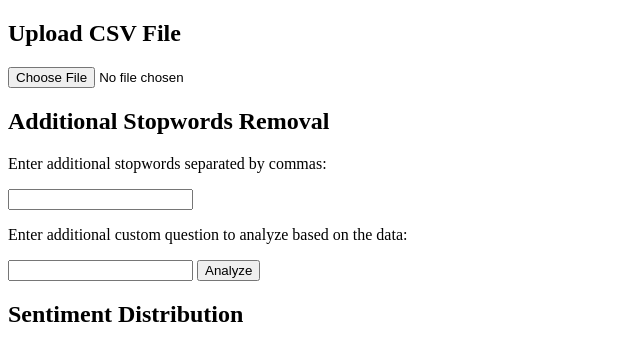
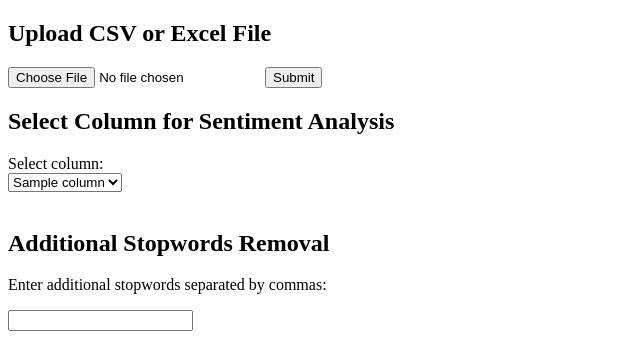
Before and after one commit to arifanalytics/Python-Code, a Flask app: template flask_sentiment/templates/upload.html in a window 1280 px wide. Shown: the top 344 px of the page, without its empty margins (0-640 px from the left). Run offline with Flask 3, Linux system fonts and the light colour scheme; the template is opened without the code that fills it: most values are stand-ins (such as "Sample title", 1, 10 or a date in 2020).

Commit message:
Update upload.html

```diff
--- a/flask_sentiment/templates/upload.html
+++ b/flask_sentiment/templates/upload.html
@@ -3,12 +3,24 @@
 <head>
     <meta charset="UTF-8">
     <meta name="viewport" content="width=device-width, initial-scale=1.0">
-    <title>Upload CSV</title>
+    <title>Upload CSV or Excel File</title>
 </head>
 <body>
-    <h2>Upload CSV File</h2>
+    <h2>Upload CSV or Excel File</h2>
+    <form action="/process" method="post" enctype="multipart/form-data">
+        <input type="file" name="file" id="file" accept=".csv,.xlsx">
+        <input type="submit" value="Submit">
+    </form>
+
+    {% if columns %}
+    <h2>Select Column for Sentiment Analysis</h2>
     <form action="/analyze" method="post" enctype="multipart/form-data">
-        <input type="file" name="file" id="file">
+        <label for="target_variable">Select column:</label><br>
+        <select id="target_variable" name="target_variable">
+            {% for column in columns %}
+            <option value="{{ column }}">{{ column }}</option>
+            {% endfor %}
+        </select><br><br>
         <!-- Additional stopwords removal -->
         <h2>Additional Stopwords Removal</h2>
         <p>Enter additional stopwords separated by commas:</p>
@@ -17,11 +29,12 @@
         <input type="text" name="custom_question" id="custom_question">
         <input type="submit" value="Analyze">
     </form>
+    {% endif %}
 
     <!-- Sentiment Distribution -->
     {% if sentiment_plot %}
     <h2>Sentiment Distribution</h2>
-        <img src="{{ sentiment_plot }}" alt="Sentiment Distribution">
+    <img src="{{ sentiment_plot }}" alt="Sentiment Distribution"><br><br>
     {% endif %}
 
     <!-- Sentiment Analysis Results -->
@@ -129,10 +142,9 @@
     <p>{{ gemini_result_response_neg2 }}</p>
     {% endif %}
 
+    <!-- Download button for the PDF -->
     {% if sentiment_plot or analysis_results or wordcloud_result_positive or wordcloud_result_neutral or wordcloud_result_negative or bigram_result_positive or bigram_result_neutral or bigram_result_negative or unigram_result_positive or unigram_result_neutral or unigram_result_negative %}
-        <!-- Download button for the PDF -->
     <a href="{{ url_for('download_pdf') }}" class="btn btn-primary" download>Download Analysis Report PDF</a>
     {% endif %}
-
 </body>
 </html>
```
Lines whose indentation alone changed are shown as unchanged.
